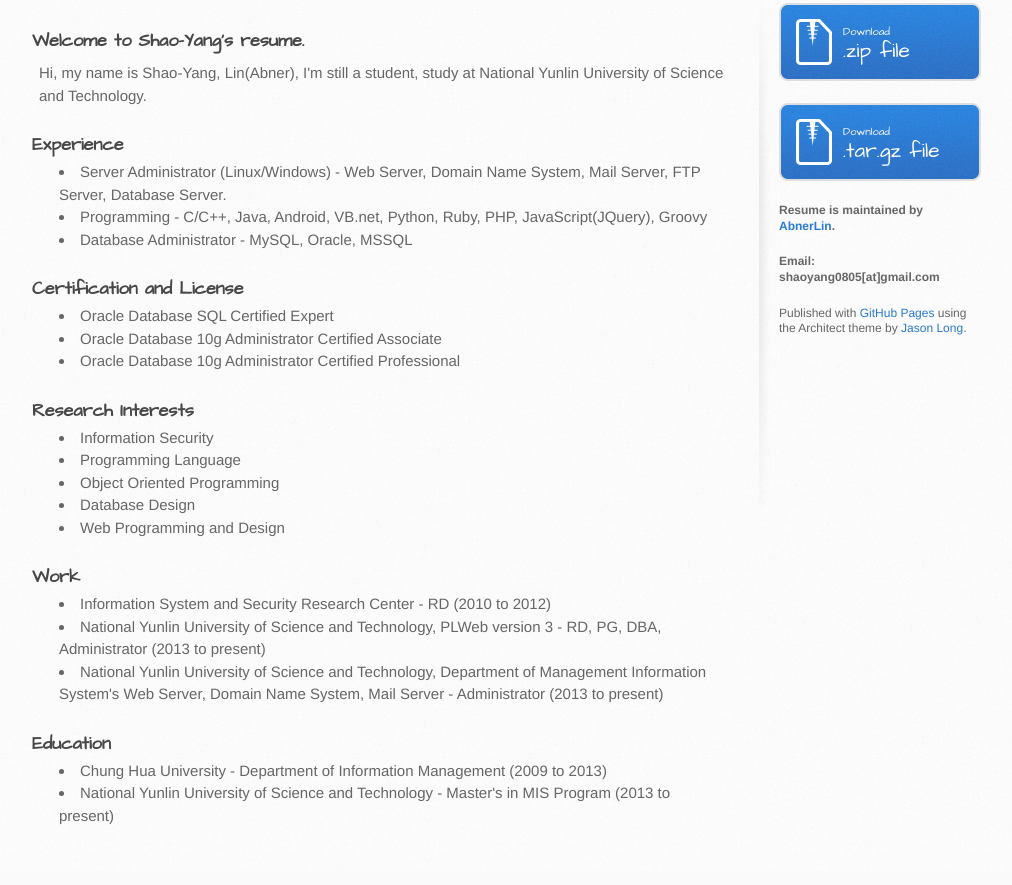
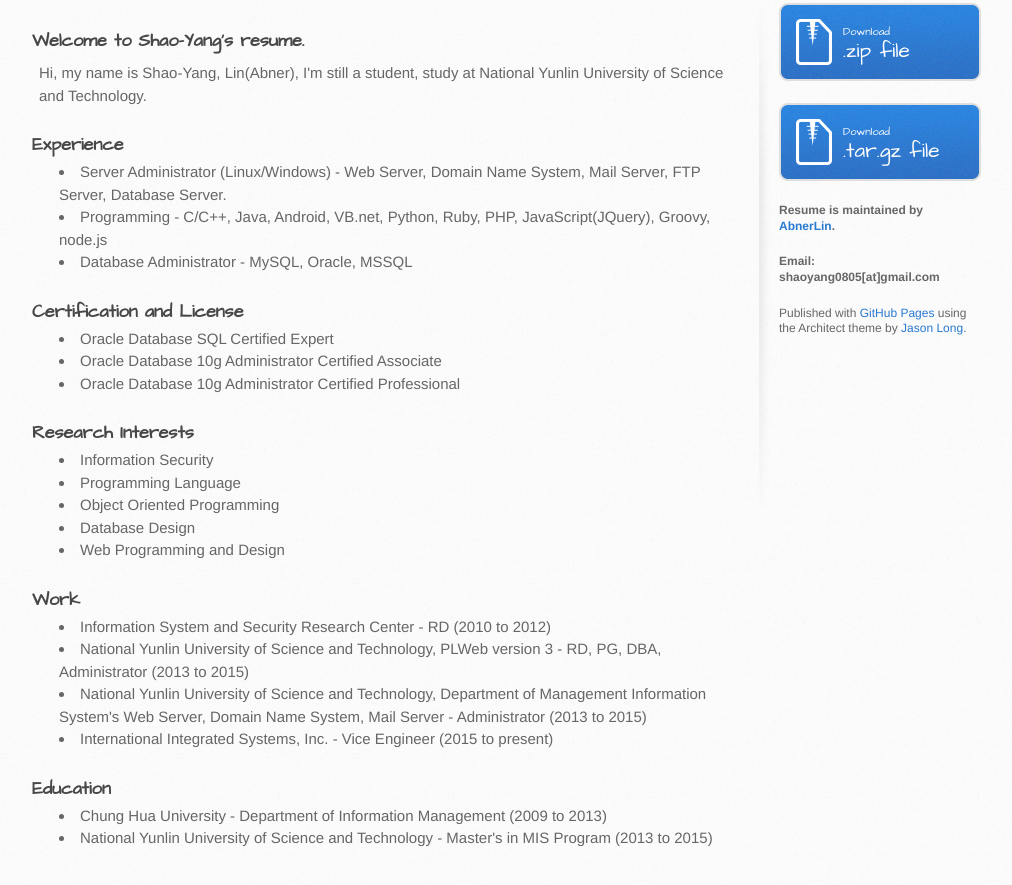
Before and after one commit to AbnerLin/intro, a plain HTML site: page index.html in a window 1280 px wide. Shown: the part 229-1114 px from the top of the page, without its empty margins (131-1143 px from the left). Drawn offline with Linux system fonts and the light colour scheme.

Commit message:
2015 update.

```diff
--- a/index.html
+++ b/index.html
@@ -39,7 +39,7 @@
 <ul>
 	<li> Server Administrator (Linux/Windows) - Web Server, Domain Name System, Mail Server, FTP Server, Database Server.
 	</li>
-	<li>Programming - C/C++, Java, Android, VB.net, Python, Ruby, PHP, JavaScript(JQuery), Groovy
+	<li>Programming - C/C++, Java, Android, VB.net, Python, Ruby, PHP, JavaScript(JQuery), Groovy, node.js
 	</li>
 	<li>
 		Database Administrator - MySQL, Oracle, MSSQL
@@ -68,15 +68,16 @@
 <a class="anchor" href="#support-or-contact" aria-hidden="true"><span class="octicon octicon-link"></span></a>Work</h3>
 <ul>
 	<li>Information System and Security Research Center - RD (2010 to 2012)</li>
-	<li>National Yunlin University of Science and Technology, PLWeb version 3 - RD, PG, DBA, Administrator (2013 to present)</li>
-	<li>National Yunlin University of Science and Technology, Department of Management Information System's Web Server, Domain Name System, Mail Server - Administrator (2013 to present)</li>
+	<li>National Yunlin University of Science and Technology, PLWeb version 3 - RD, PG, DBA, Administrator (2013 to 2015)</li>
+	<li>National Yunlin University of Science and Technology, Department of Management Information System's Web Server, Domain Name System, Mail Server - Administrator (2013 to 2015)</li>
+	<li>International Integrated Systems, Inc. - Vice Engineer (2015 to present)</li>
 </ul>
 
 <h3>
 <a class="anchor" href="#authors-and-contributors" aria-hidden="true"><span class="octicon octicon-link"></span></a>Education</h3>
 <ul>
 	<li>Chung Hua University - Department of Information Management (2009 to 2013)</li>
-	<li>National Yunlin University of Science and Technology - Master's in MIS Program (2013 to present)</li>
+	<li>National Yunlin University of Science and Technology - Master's in MIS Program (2013 to 2015)</li>
 </ul>
 
         </section>
```
